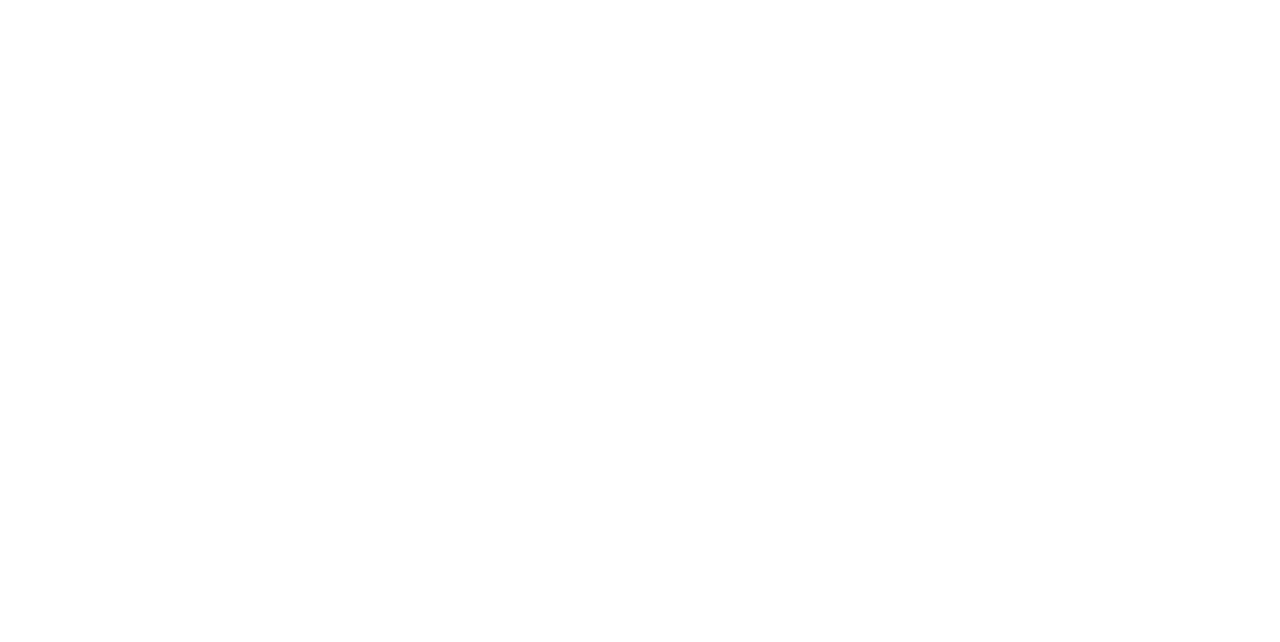
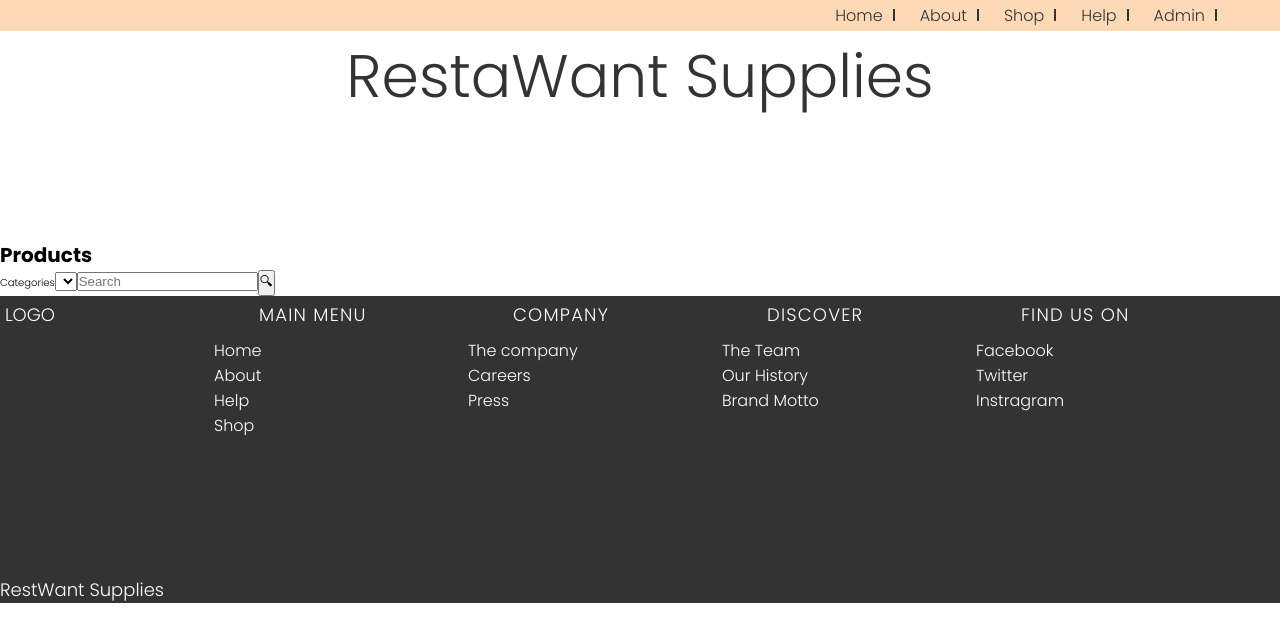
Before and after one commit to SAMURAIM0SES/GraceShopperFrontEnd, a React (Create React App) app: page /products in a window 1280 px wide. Before the commit this address had no page. Shown: the top 642 px of the page. Built offline with nearby package versions, Linux system fonts and the light colour scheme.

Commit message:
Products page now rendering

```diff
--- a/src/components/App.js
+++ b/src/components/App.js
@@ -1,11 +1,13 @@
 import React from 'react';
 import { Routes, Route } from 'react-router-dom';
 import Home from './Home';
+import Products from './Products'
 
 function App() {
   return (
     <Routes>
       <Route path="/" element={<Home />} />
+      <Route path="/products" element={<Products />} />
     </Routes>
   );
 }
--- a/src/components/Products.js
+++ b/src/components/Products.js
@@ -1,7 +1,8 @@
 import React from "react";
 import { useState } from "react"
+import Layout from "./Layout"
 
-const Products = async () => {
+const Products = () => {
     const [products, setProducts] = useState([])
     const [categories, setCategories] = useState([])
     const [searchTerm, setSearchTerm] = useState('')
@@ -12,17 +13,18 @@
     }
 
     return (
-        <div>
-            <form onSubmit={submitHandler()}>
+        <Layout>
+            <h1>Products</h1>
+            <form onSubmit={() => submitHandler}>
                 <label>Categories</label>
                 <select>
                     {categories.map((category) => {
                         return (
-                            <option key={`categoryHolder${category.id}`} onChange={setSearchCategory(category.id)}>{category.name}</option>
+                            <option key={`categoryHolder${category.id}`} onChange={(e) => setSearchCategory(category.id)}>{category.name}</option>
                         )
                     })}
                 </select>
-                <input type='text' value={searchTerm} onChange={setSearchTerm(searchTerm)} placeholder="Search"></input>
+                <input type='text' value={searchTerm} onChange={(e) => setSearchTerm(e.target.value)} placeholder="Search"></input>
                 <button type="submit">🔍︎</button>
             </form>
             {products.map((product) => {
@@ -34,7 +36,7 @@
                     </div>
                 )
             })}
-        </div>
+        </Layout>
     )
 }
 
```
